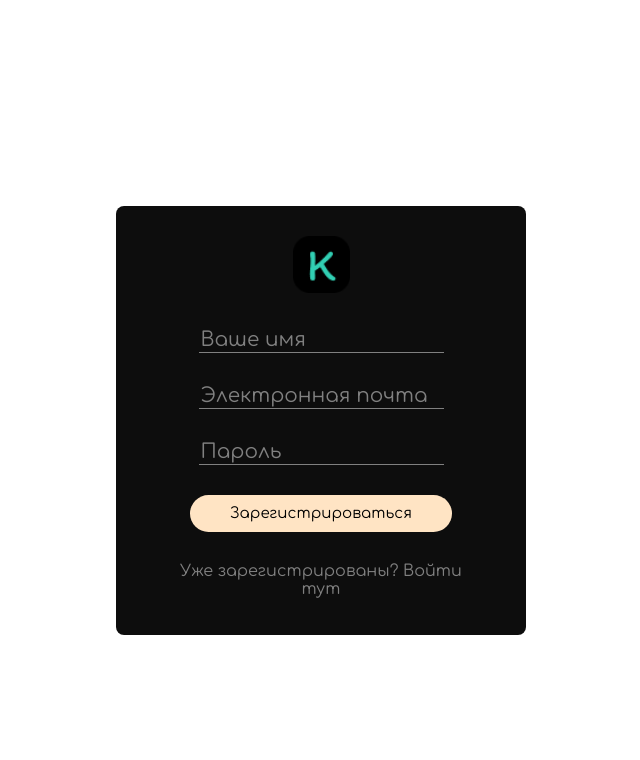
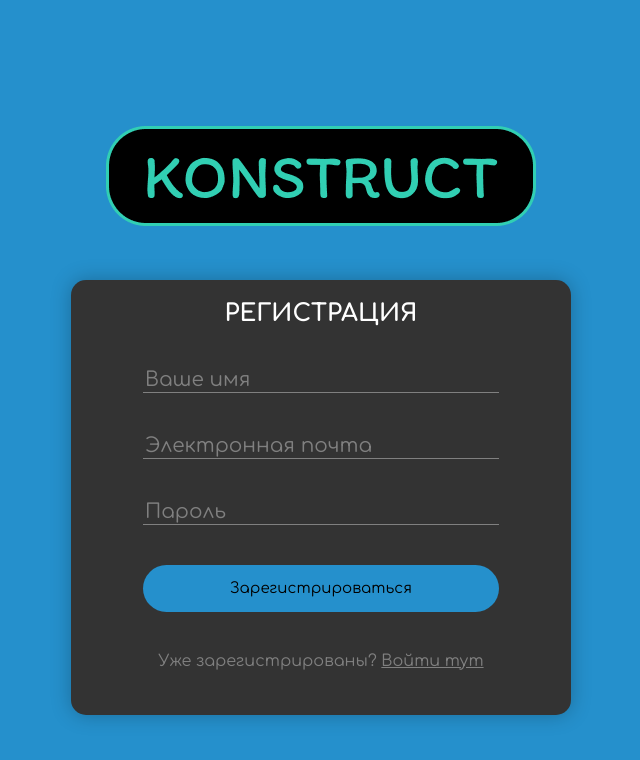
Before and after one commit to rashadaliev/project-for-pp-2024, a React (Vite) app: page /registration in a window 1280 px wide. Shown: the top 760 px of the page, without its empty margins (319-959 px from the left). Built offline with nearby package versions, Linux system fonts and the light colour scheme.

Commit message:
ready visual for reg/auth/main page

```diff
--- a/src/components/RegistrationPage/RegistrationPage.jsx
+++ b/src/components/RegistrationPage/RegistrationPage.jsx
@@ -1,9 +1,27 @@
-import React, { useState } from "react";
+import React, { useState, useEffect } from "react";
 import styles from "./RegistrationPage.module.css";
 import { Link } from "react-router-dom";
-import logo from "../../assets/k-small.png";
+import logo from "../../assets/k-big-negative.png";
 import axios from "axios";
 const RegistrationPage = () => {
+  useEffect(() => {
+    const new_styles = {
+      "--body-background-color": "#2590CC",
+    };
+    Object.entries(new_styles).forEach(([key, value]) => {
+      document.documentElement.style.setProperty(key, value);
+    });
+
+    return () => {
+      const last_styles = {
+        "--body-background-color": "white",
+      };
+
+      Object.entries(last_styles).forEach(([key, value]) => {
+        document.documentElement.style.setProperty(key, value);
+      });
+    };
+  }, []);
   const [email, setEmail] = useState("");
   const [password, setPassword] = useState("");
   const handleSubmit = async (e) => {
@@ -20,10 +38,11 @@ const RegistrationPage = () => {
   return (
     <div className={styles["reg-wrapper"]}>
       <div className={styles["form-container"]}>
+        <Link to="/">
+          <img src={logo} alt="Logo" className={styles.logo} />
+        </Link>
         <form onSubmit={handleSubmit} action="" className={styles["form"]}>
-          <Link to="/">
-            <img src={logo} alt="Logo" className={styles.logo} />
-          </Link>
+          <div className={styles["title-form"]}>Регистрация</div>
           <input
             type="text"
             placeholder="Ваше имя"
@@ -47,7 +66,7 @@ const RegistrationPage = () => {
             Зарегистрироваться
           </button>
           <Link to="/login" className={styles["help-link"]}>
-            Уже зарегистрированы? Войти тут
+            Уже зарегистрированы? <u>Войти тут</u>
           </Link>
         </form>
       </div>
--- a/src/components/RegistrationPage/RegistrationPage.module.css
+++ b/src/components/RegistrationPage/RegistrationPage.module.css
@@ -7,9 +7,11 @@
    text-align: center;
 }
 
-.logo{
-    width: 57px;
-    height: 57px;
+.title-form{
+    font-weight: 700;
+    font-size: 24px;
+    color: #fff;
+    text-transform: uppercase;
 }
 
 .form-container{
@@ -29,12 +31,11 @@
 }
 
 .form__button{
-    background-color:bisque;
-    border-radius: 100px;
-    align-self: center;
+    background-color:#2590cc;
+    border-radius: 40px;
     border:inherit;
     font-size: 15px;
-    padding: 10px 40px;
+    padding: 15px 40px;
     cursor: pointer;
 }
 
@@ -43,13 +44,14 @@
     text-decoration: none;
 }
 .form{
+    margin-top: 50px;
     display: flex;
     flex-direction: column;
-    gap: 30px;
+    gap: 40px;
     box-sizing: border-box;
-    padding: 30px 55px 37px;
-    border-radius: 8px;
-    background-color: rgba(0,0,0, .95);
-    max-width: 410px;
-    align-items: center;
+    border-radius: 15px;
+    box-shadow: 0 0 20px 0 rgba(0, 0, 0, 0.25);
+    background: #333;
+    width: 500px;
+    padding: 20px 72px 45px;
 }
```
Also changed, not shown: src/assets/k-big-negative.png (added).
